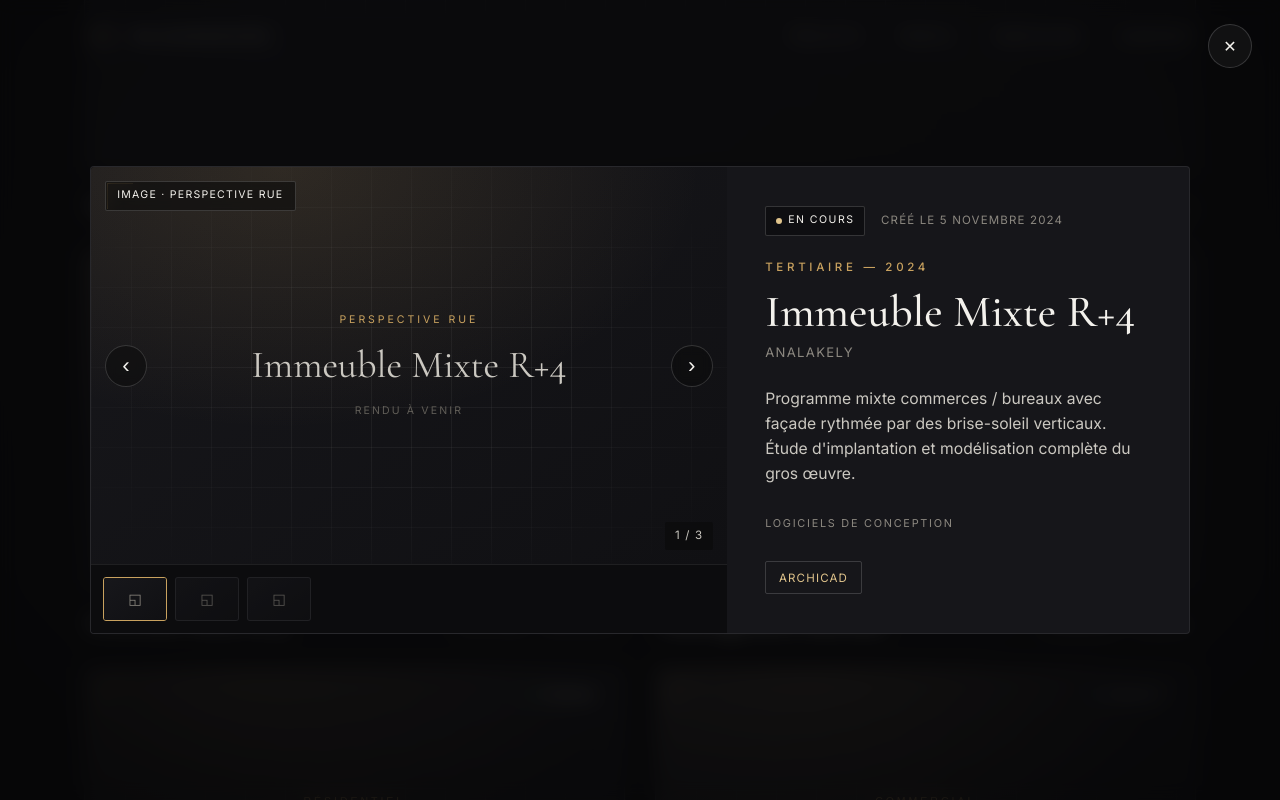
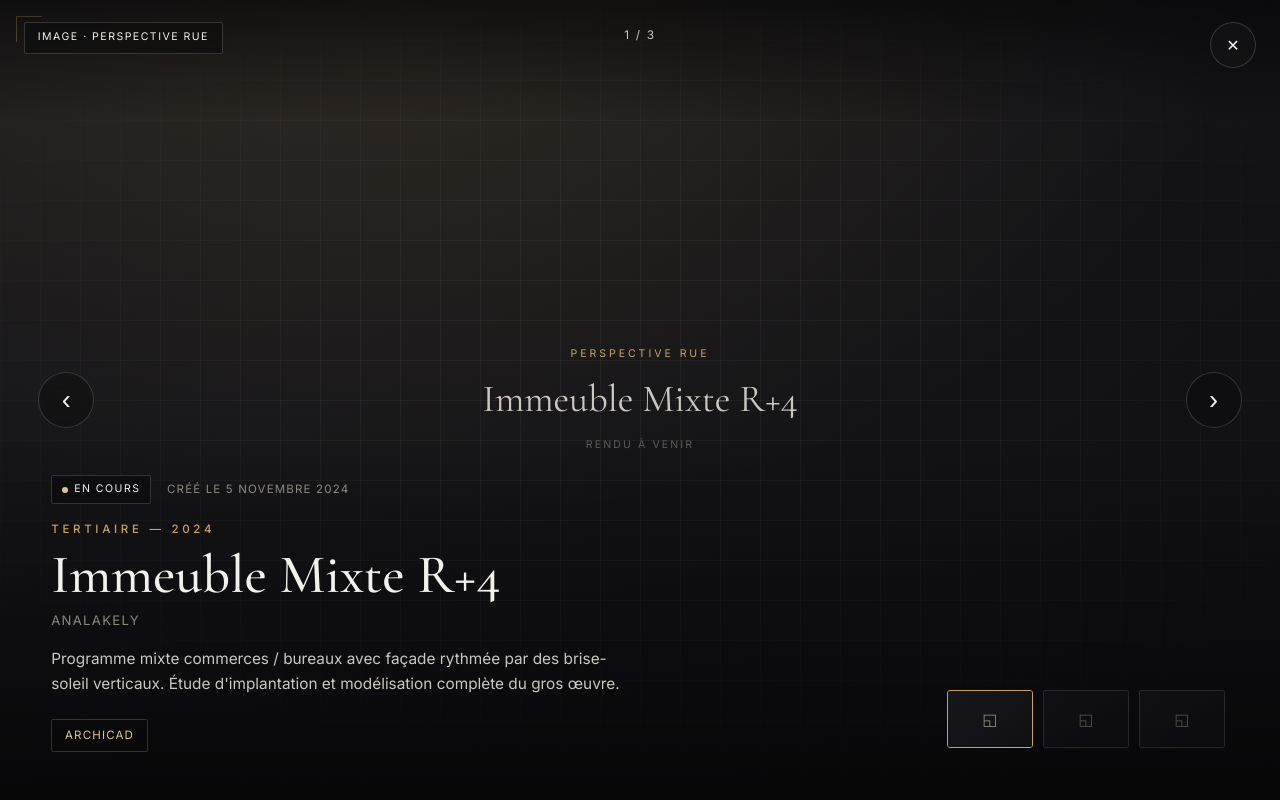
Before and after one commit to Tsirinirina/mitia-angelo-portfolio, a Next.js app: page / in a window 1280 px wide. Both pictures are taken after a click on the button 354 px from the left and 1762 px from the top of the page. Shown: the part 1318-2118 px from the top of the page. Built offline with nearby package versions, Linux system fonts and the light colour scheme.

Commit message:
feat: améliorer le carrousel de médias avec des infos en surimpression et mise à jour du style de la lightbox

```diff
--- a/src/components/sections/projects.module.css
+++ b/src/components/sections/projects.module.css
@@ -185,16 +185,13 @@
   white-space: nowrap;
 }
 
-/* ---------- Lightbox ---------- */
+/* ---------- Lightbox plein écran ---------- */
 .modal {
   position: fixed;
   inset: 0;
   z-index: 100;
-  background: var(--overlay);
-  backdrop-filter: blur(10px);
-  display: grid;
-  place-items: center;
-  padding: var(--gutter);
+  background: rgba(6, 6, 7, 0.96);
+  backdrop-filter: blur(4px);
   animation: fade 0.3s ease;
 }
 @keyframes fade {
@@ -202,97 +199,53 @@
     opacity: 0;
   }
 }
+.stage {
+  position: absolute;
+  inset: 0;
+  animation: pop 0.45s cubic-bezier(0.16, 1, 0.3, 1);
+}
+@keyframes pop {
+  from {
+    transform: scale(1.015);
+    opacity: 0;
+  }
+}
 .close {
   position: fixed;
-  top: 24px;
-  right: 28px;
-  width: 44px;
-  height: 44px;
+  top: 22px;
+  right: 24px;
+  width: 46px;
+  height: 46px;
   border-radius: 50%;
   border: 1px solid var(--line-strong);
-  background: rgba(20, 20, 22, 0.8);
+  background: rgba(20, 20, 22, 0.7);
+  backdrop-filter: blur(8px);
   color: var(--text);
   font-size: 1rem;
   cursor: pointer;
-  z-index: 101;
-  transition: border-color 0.3s, color 0.3s;
+  z-index: 110;
+  transition: border-color 0.3s, color 0.3s, background 0.3s;
 }
 .close:hover {
   border-color: var(--accent);
   color: var(--accent-soft);
-}
-.modalInner {
-  display: grid;
-  grid-template-columns: 1.5fr 1fr;
-  gap: clamp(20px, 3vw, 48px);
-  max-width: 1100px;
-  width: 100%;
-  max-height: 86vh;
-  background: var(--surface);
-  border: 1px solid var(--line);
-  border-radius: var(--radius);
-  overflow: hidden;
-  animation: pop 0.4s cubic-bezier(0.16, 1, 0.3, 1);
-}
-@keyframes pop {
-  from {
-    transform: translateY(24px) scale(0.98);
-    opacity: 0;
-  }
-}
-.modalVisual {
-  position: relative;
-  display: flex;
-  min-height: 320px;
-  background: #0d0d10;
-}
-.modalText {
-  padding: clamp(24px, 3vw, 44px) clamp(24px, 3vw, 44px) clamp(24px, 3vw, 44px) 0;
-  align-self: center;
-  overflow-y: auto;
-  max-height: 86vh;
-}
-.modalTop {
-  display: flex;
-  align-items: center;
-  gap: 1rem;
-  margin-bottom: 1.4rem;
-  flex-wrap: wrap;
-}
-.modalTop .status {
-  position: static;
-}
-.date {
-  font-size: 0.72rem;
-  letter-spacing: 0.1em;
-  text-transform: uppercase;
-  color: var(--muted);
-}
-.toolsLabel {
-  font-size: 0.68rem;
-  letter-spacing: 0.16em;
-  text-transform: uppercase;
-  color: var(--muted);
-  margin-top: 1.8rem;
+  background: rgba(20, 20, 22, 0.9);
 }
 
-/* ---------- Carrousel de médias ---------- */
+/* ---------- Carrousel plein écran ---------- */
 .slider {
-  display: flex;
-  flex-direction: column;
-  width: 100%;
-  height: 100%;
+  position: absolute;
+  inset: 0;
 }
 .viewport {
-  position: relative;
-  flex: 1;
-  min-height: 0;
+  position: absolute;
+  inset: 0;
   overflow: hidden;
 }
 .track {
   display: flex;
   height: 100%;
-  transition: transform 0.55s cubic-bezier(0.16, 1, 0.3, 1);
+  transition: transform 0.6s cubic-bezier(0.16, 1, 0.3, 1);
 }
 .slide {
   position: relative;
@@ -305,59 +258,77 @@
   inset: 0;
   width: 100%;
   height: 100%;
-  object-fit: cover;
-  background: #0d0d10;
+  object-fit: contain; /* rendus non rognés, letterbox cinématique */
+  background: #0a0a0b;
 }
 .slide .placeholder {
   position: absolute;
   inset: 0;
 }
 
+/* barres de dégradé haut / bas pour la lisibilité */
+.viewport::before,
+.viewport::after {
+  content: "";
+  position: absolute;
+  left: 0;
+  right: 0;
+  pointer-events: none;
+  z-index: 2;
+}
+.viewport::before {
+  top: 0;
+  height: 120px;
+  background: linear-gradient(rgba(6, 6, 7, 0.7), transparent);
+}
+.viewport::after {
+  bottom: 0;
+  height: 46%;
+  background: linear-gradient(transparent, rgba(6, 6, 7, 0.92));
+}
+
 .mediaTag {
   position: absolute;
-  top: 14px;
-  left: 14px;
+  top: 22px;
+  left: 24px;
   font-size: 0.66rem;
-  letter-spacing: 0.12em;
+  letter-spacing: 0.14em;
   text-transform: uppercase;
   color: var(--text);
-  background: rgba(10, 10, 11, 0.6);
-  backdrop-filter: blur(6px);
+  background: rgba(10, 10, 11, 0.5);
+  backdrop-filter: blur(8px);
   border: 1px solid var(--line-strong);
-  padding: 0.34rem 0.7rem;
+  padding: 0.4rem 0.8rem;
   border-radius: 2px;
-  z-index: 3;
+  z-index: 5;
 }
 .counter {
   position: absolute;
-  bottom: 14px;
-  right: 14px;
-  font-size: 0.72rem;
-  letter-spacing: 0.1em;
+  top: 26px;
+  left: 50%;
+  transform: translateX(-50%);
+  font-size: 0.74rem;
+  letter-spacing: 0.14em;
   color: var(--text-soft);
-  background: rgba(10, 10, 11, 0.6);
-  backdrop-filter: blur(6px);
-  padding: 0.3rem 0.6rem;
-  border-radius: 2px;
-  z-index: 3;
+  z-index: 5;
 }
 .arrow {
   position: absolute;
   top: 50%;
   transform: translateY(-50%);
-  width: 42px;
-  height: 42px;
+  width: 56px;
+  height: 56px;
   display: grid;
   place-items: center;
   border-radius: 50%;
   border: 1px solid var(--line-strong);
-  background: rgba(10, 10, 11, 0.5);
-  backdrop-filter: blur(6px);
+  background: rgba(10, 10, 11, 0.4);
+  backdrop-filter: blur(8px);
   color: var(--text);
-  font-size: 1.4rem;
+  font-size: 1.7rem;
   line-height: 1;
   cursor: pointer;
-  z-index: 3;
+  z-index: 5;
   transition: background 0.3s, border-color 0.3s, color 0.3s;
 }
 .arrow:hover {
@@ -366,33 +337,103 @@
   color: #0a0a0b;
 }
 .prev {
-  left: 14px;
+  left: clamp(14px, 3vw, 40px);
 }
 .next {
-  right: 14px;
+  right: clamp(14px, 3vw, 40px);
+}
+
+/* ---------- Barre basse : infos + miniatures ---------- */
+.bottomBar {
+  position: absolute;
+  left: 0;
+  right: 0;
+  bottom: 0;
+  z-index: 6;
+  display: flex;
+  align-items: flex-end;
+  justify-content: space-between;
+  gap: clamp(20px, 4vw, 64px);
+  padding: clamp(20px, 4vw, 48px) clamp(20px, 4vw, 56px);
+}
+.overlayInfo {
+  max-width: 620px;
+  flex: 1 1 auto;
+}
+.modalTop {
+  display: flex;
+  align-items: center;
+  gap: 1rem;
+  margin-bottom: 1rem;
+  flex-wrap: wrap;
+}
+.modalTop .status {
+  position: static;
+}
+.date {
+  font-size: 0.72rem;
+  letter-spacing: 0.1em;
+  text-transform: uppercase;
+  color: var(--muted);
+}
+.modalTitle {
+  font-family: var(--font-display);
+  font-size: clamp(2rem, 5vw, 3.4rem);
+  font-weight: 500;
+  margin-top: 0.6rem;
+  line-height: 1.02;
+}
+.modalLoc {
+  color: var(--muted);
+  font-size: 0.82rem;
+  letter-spacing: 0.1em;
+  text-transform: uppercase;
+  margin-top: 0.4rem;
+}
+.modalDesc {
+  color: var(--text-soft);
+  margin-top: 1rem;
+  font-size: 0.96rem;
+  max-width: 60ch;
+}
+.tools {
+  display: flex;
+  flex-wrap: wrap;
+  gap: 0.5rem;
+  margin-top: 1.4rem;
+}
+.tool {
+  font-size: 0.72rem;
+  letter-spacing: 0.1em;
+  text-transform: uppercase;
+  color: var(--accent-soft);
+  border: 1px solid var(--line-strong);
+  padding: 0.4rem 0.8rem;
+  border-radius: 2px;
+  background: rgba(10, 10, 11, 0.35);
 }
 
 .thumbs {
   display: flex;
-  gap: 8px;
-  padding: 12px;
+  gap: 10px;
+  padding: 4px;
   overflow-x: auto;
-  background: rgba(10, 10, 11, 0.4);
-  border-top: 1px solid var(--line);
+  max-width: 46vw;
   scrollbar-width: thin;
+  flex: 0 1 auto;
 }
 .thumb {
   flex: 0 0 auto;
-  width: 64px;
-  height: 44px;
+  width: 86px;
+  height: 58px;
   border-radius: 3px;
   overflow: hidden;
-  border: 1px solid var(--line);
+  border: 1px solid var(--line-strong);
   background: var(--surface-2);
   cursor: pointer;
   padding: 0;
-  opacity: 0.6;
-  transition: opacity 0.3s, border-color 0.3s;
+  opacity: 0.55;
+  transition: opacity 0.3s, border-color 0.3s, transform 0.3s;
 }
 .thumb img {
   width: 100%;
@@ -401,6 +442,7 @@
 }
 .thumb:hover {
   opacity: 1;
+  transform: translateY(-2px);
 }
 .thumbActive {
   opacity: 1;
@@ -412,42 +454,8 @@
   width: 100%;
   height: 100%;
   color: var(--muted);
-  font-size: 0.9rem;
+  font-size: 1rem;
   background: linear-gradient(145deg, #17171b, #101013);
-}
-.modalTitle {
-  font-family: var(--font-display);
-  font-size: clamp(1.8rem, 4vw, 2.8rem);
-  font-weight: 500;
-  margin-top: 0.8rem;
-  line-height: 1.05;
-}
-.modalLoc {
-  color: var(--muted);
-  font-size: 0.82rem;
-  letter-spacing: 0.1em;
-  text-transform: uppercase;
-  margin-top: 0.4rem;
-}
-.modalDesc {
-  color: var(--text-soft);
-  margin-top: 1.4rem;
-  font-size: 0.98rem;
-}
-.tools {
-  display: flex;
-  flex-wrap: wrap;
-  gap: 0.5rem;
-  margin-top: 1.8rem;
-}
-.tool {
-  font-size: 0.72rem;
-  letter-spacing: 0.1em;
-  text-transform: uppercase;
-  color: var(--accent-soft);
-  border: 1px solid var(--line-strong);
-  padding: 0.4rem 0.8rem;
-  border-radius: 2px;
 }
 
 @media (max-width: 860px) {
@@ -458,20 +466,28 @@
   .frame {
     aspect-ratio: 16 / 10;
   }
-  .modalInner {
-    grid-template-columns: 1fr;
-    max-height: 90vh;
-    overflow-y: auto;
+  .arrow {
+    width: 46px;
+    height: 46px;
+    font-size: 1.4rem;
   }
-  .modalVisual {
-    min-height: 0;
+  .viewport::after {
+    height: 62%;
   }
-  .viewport {
-    flex: none;
-    aspect-ratio: 16 / 10;
+  .bottomBar {
+    flex-direction: column;
+    align-items: stretch;
+    gap: 1.2rem;
+    padding: 20px;
   }
-  .modalText {
-    max-height: none;
-    padding: clamp(20px, 6vw, 28px) clamp(20px, 6vw, 32px) clamp(28px, 8vw, 40px);
+  .overlayInfo {
+    max-width: none;
+  }
+  .modalDesc {
+    display: none; /* description masquée sur mobile pour rester lisible */
+  }
+  .thumbs {
+    max-width: none;
+    order: -1; /* miniatures au-dessus des infos */
   }
 }
--- a/src/components/sections/projects.tsx
+++ b/src/components/sections/projects.tsx
@@ -60,8 +60,14 @@ function MediaVisual({ media, title }: { media: ProjectMedia; title: string }) {
   );
 }
 
-/** Carrousel coulissant de tous les médias d'un projet. */
-function MediaSlider({ project }: { project: Project }) {
+/** Carrousel coulissant plein écran de tous les médias d'un projet. */
+function MediaSlider({
+  project,
+  info,
+}: {
+  project: Project;
+  info?: React.ReactNode;
+}) {
   const media: ProjectMedia[] = project.media.length
     ? project.media
     : [{ kind: "image", label: project.category, src: project.cover }];
@@ -118,6 +124,8 @@ function MediaSlider({ project }: { project: Project }) {
         )}
       </div>
 
+      <div className={styles.bottomBar}>
+        {info}
         {count > 1 && (
           <div className={styles.thumbs}>
             {media.map((m, idx) => (
@@ -137,6 +145,7 @@ function MediaSlider({ project }: { project: Project }) {
             ))}
           </div>
         )}
+      </div>
     </div>
   );
 }
@@ -194,23 +203,27 @@ export default function Projects() {
         </div>
       </div>
 
-      {/* Lightbox : carrousel de médias + card d'infos */}
+      {/* Lightbox plein écran : carrousel de médias + infos en surimpression */}
       {active && (
         <div className={styles.modal} onClick={() => setActive(null)}>
           <button className={styles.close} aria-label="Fermer">
             ✕
           </button>
-          <div className={styles.modalInner} onClick={(e) => e.stopPropagation()}>
-            <div className={styles.modalVisual}>
-              <MediaSlider key={active.id} project={active} />
-            </div>
-
-            <div className={styles.modalText}>
+          <div className={styles.stage} onClick={(e) => e.stopPropagation()}>
+            <MediaSlider
+              key={active.id}
+              project={active}
+              info={
+                <div className={styles.overlayInfo}>
                   <div className={styles.modalTop}>
-                <span className={`${styles.status} ${statusClass[active.status] ?? ""}`}>
+                    <span
+                      className={`${styles.status} ${statusClass[active.status] ?? ""}`}
+                    >
                       {active.status}
                     </span>
-                <span className={styles.date}>Créé le {formatDate(active.createdAt)}</span>
+                    <span className={styles.date}>
+                      Créé le {formatDate(active.createdAt)}
+                    </span>
                   </div>
 
                   <p className="eyebrow">
@@ -220,7 +233,6 @@ export default function Projects() {
                   <p className={styles.modalLoc}>{active.location}</p>
                   <p className={styles.modalDesc}>{active.description}</p>
 
-              <p className={styles.toolsLabel}>Logiciels de conception</p>
                   <div className={styles.tools}>
                     {active.tools.map((t) => (
                       <span key={t} className={styles.tool}>
@@ -229,6 +241,8 @@ export default function Projects() {
                     ))}
                   </div>
                 </div>
+              }
+            />
           </div>
         </div>
       )}
```
Also changed, not shown: 1 other file (tests, documents, lock files or other folders). Lines whose indentation alone changed are shown as unchanged.
